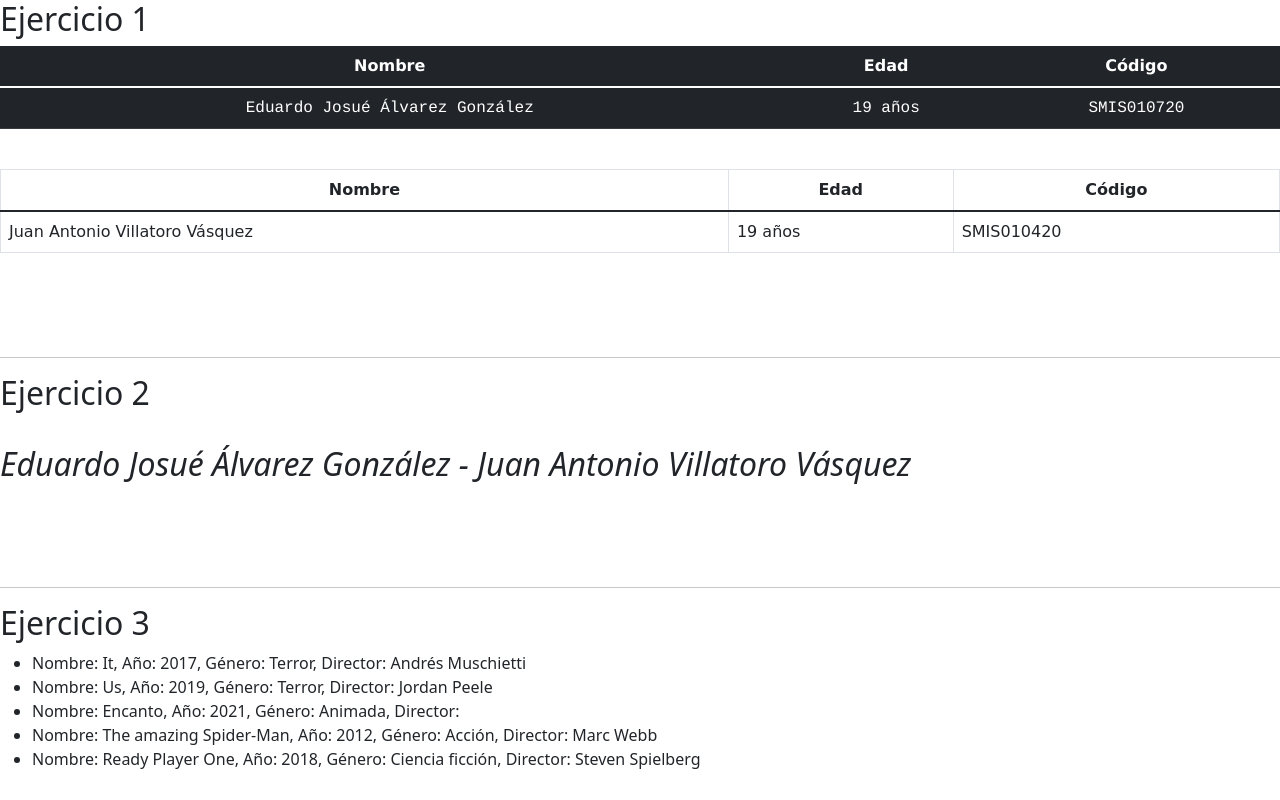
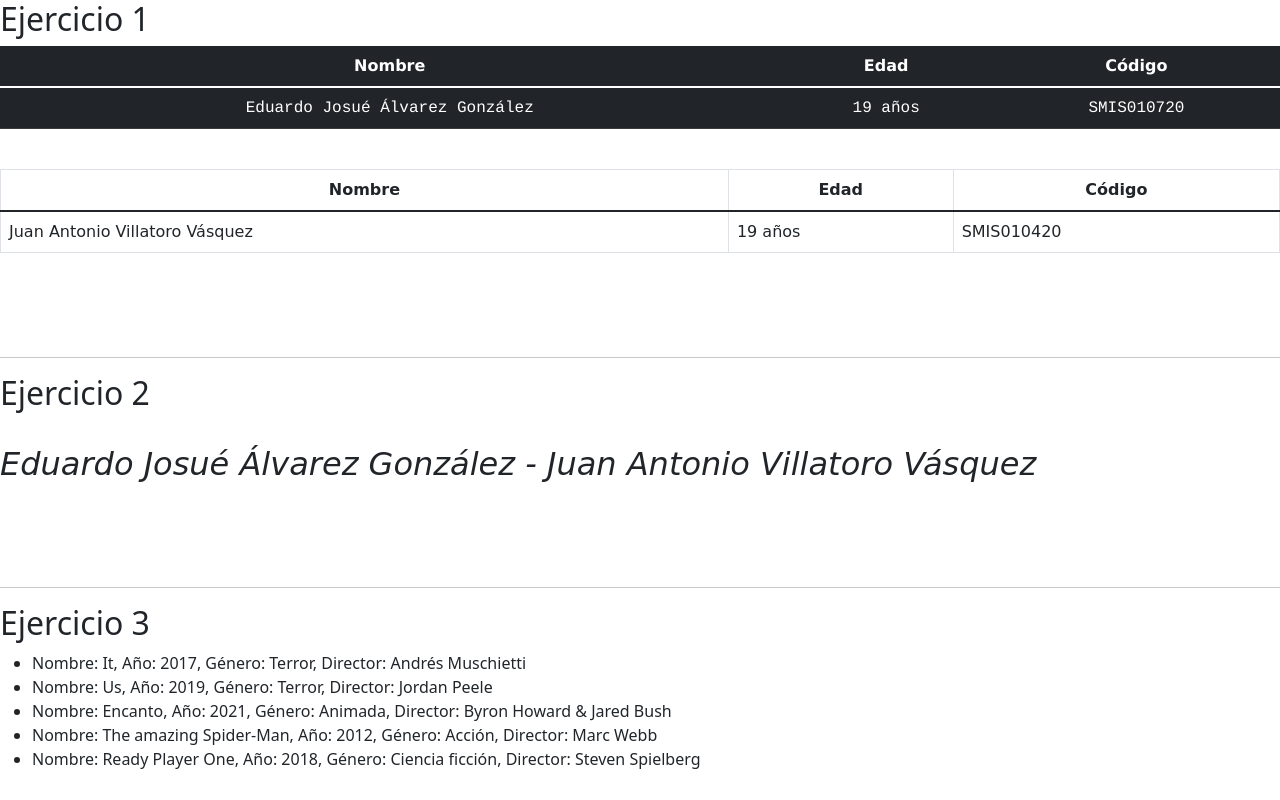
Before and after one commit to EduardoJosueAlvarez12/IntroduccionJS, a plain HTML site: page ejerciciosClaseTeórica/tarea.html in a window 1280 px wide. Drawn offline with nearby package versions, Linux system fonts and the light colour scheme.

Commit message:
Se actualizó tarea.html
Se agregó texto en cursiva para el ejercicio 2.

```diff
--- a/ejerciciosClaseTeórica/tarea.html
+++ b/ejerciciosClaseTeórica/tarea.html
@@ -94,11 +94,11 @@
             data:{
                 dataJuan: ['Juan Antonio Villatoro Vásquez', '19 años', 'SMIS010420'],
                 dataEduardo: ['Eduardo Josué Álvarez González', '19 años', 'SMIS010720'],
-                names: '<h2><i>Eduardo Josué Álvarez González - Juan Antonio Villatoro Vásquez</i></h2>', //Variable con nombre en h2 y cursiva
+                names: '<h2 style="font-family:cursive;"><i>Eduardo Josué Álvarez González - Juan Antonio Villatoro Vásquez</i></h2>', //Variable con nombre en h2 y cursiva
                 movieData: [
                             {name:'It', anio:'2017', genero:'Terror', director:'Andrés Muschietti'},
                             {name:'Us', anio:'2019', genero:'Terror', director:'Jordan Peele'},
-                            {name:'Encanto', anio:'2021', genero:'Animada', directo:'Byron Howard & Jared Bush'},
+                            {name:'Encanto', anio:'2021', genero:'Animada', director:'Byron Howard & Jared Bush'},
                             {name:'The amazing Spider-Man', anio:'2012', genero:'Acción', director:'Marc Webb'},
                             {name:'Ready Player One', anio:'2018', genero:'Ciencia ficción', director:'Steven Spielberg'}
                           ]
```
